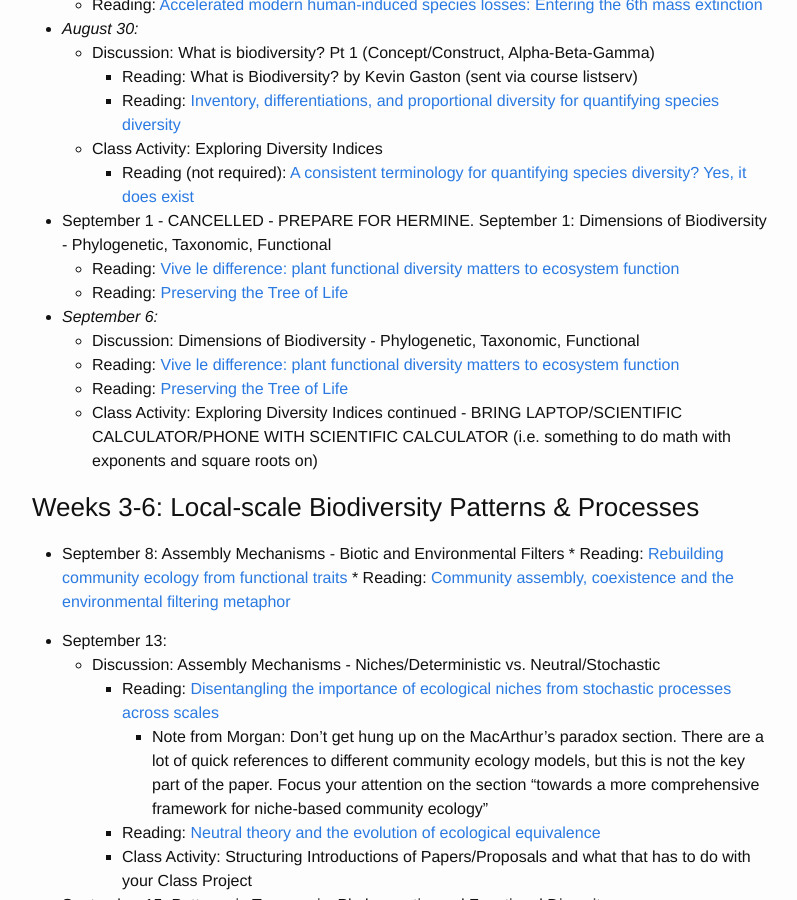
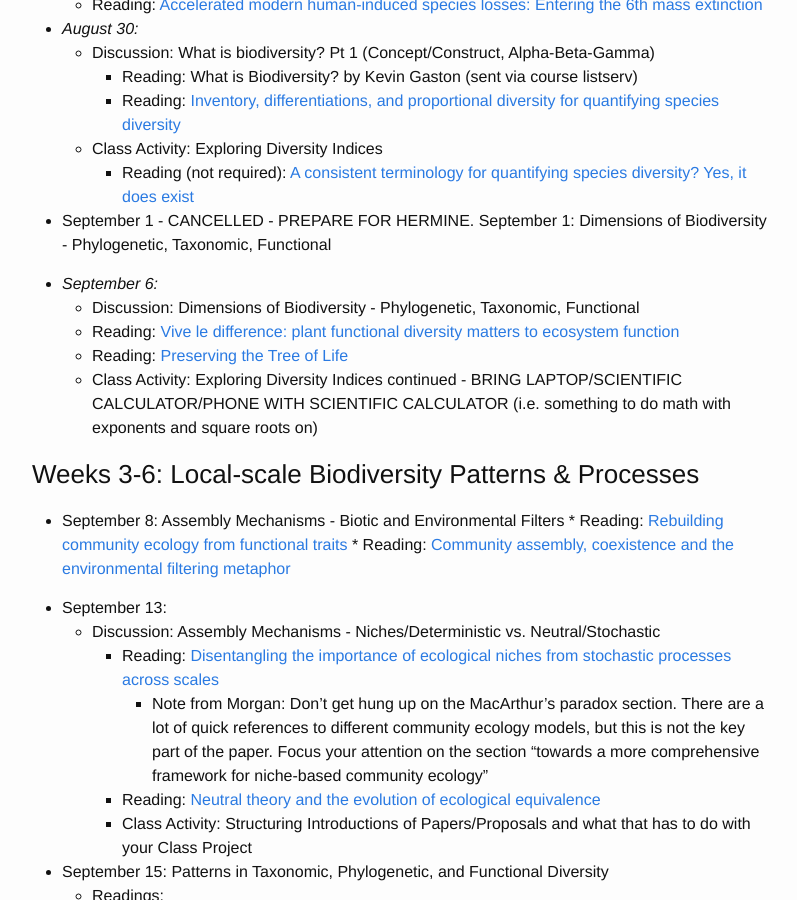
Before and after one commit to skmorgane/biodiversity-course, a Jekyll site: the page built from schedule.md, in a window 1280 px wide and 900 px high, scrolled down 375 px. Shown: the whole window, without its empty margins (238-1035 px from the left). Built offline with Jekyll 4.4.1, drawn with Linux system fonts in a browser that asks for light colours.

Commit message:
Fixed redundancies from adjusting schedule

```diff
--- a/schedule.md
+++ b/schedule.md
@@ -20,8 +20,6 @@ Tuesdays are often a split between class activity and discussion, thus there are
         * Reading (not required): [A consistent terminology for quantifying species diversity? Yes, it does exist](https://doi.org/10.1007%2Fs00442-010-1812-0)
 
 * September 1 - CANCELLED - PREPARE FOR HERMINE.  September 1: Dimensions of Biodiversity - Phylogenetic, Taxonomic, Functional
-    * Reading: [Vive le difference: plant functional diversity matters to ecosystem function](http://dx.doi.org/10.1016/S0169-5347(01)02283-2)
-    * Reading: [Preserving the Tree of Life](https://doi.org/10.1126/science.1085510)
 
 * *September 6:*
     * Discussion: Dimensions of Biodiversity - Phylogenetic, Taxonomic, Functional
```
